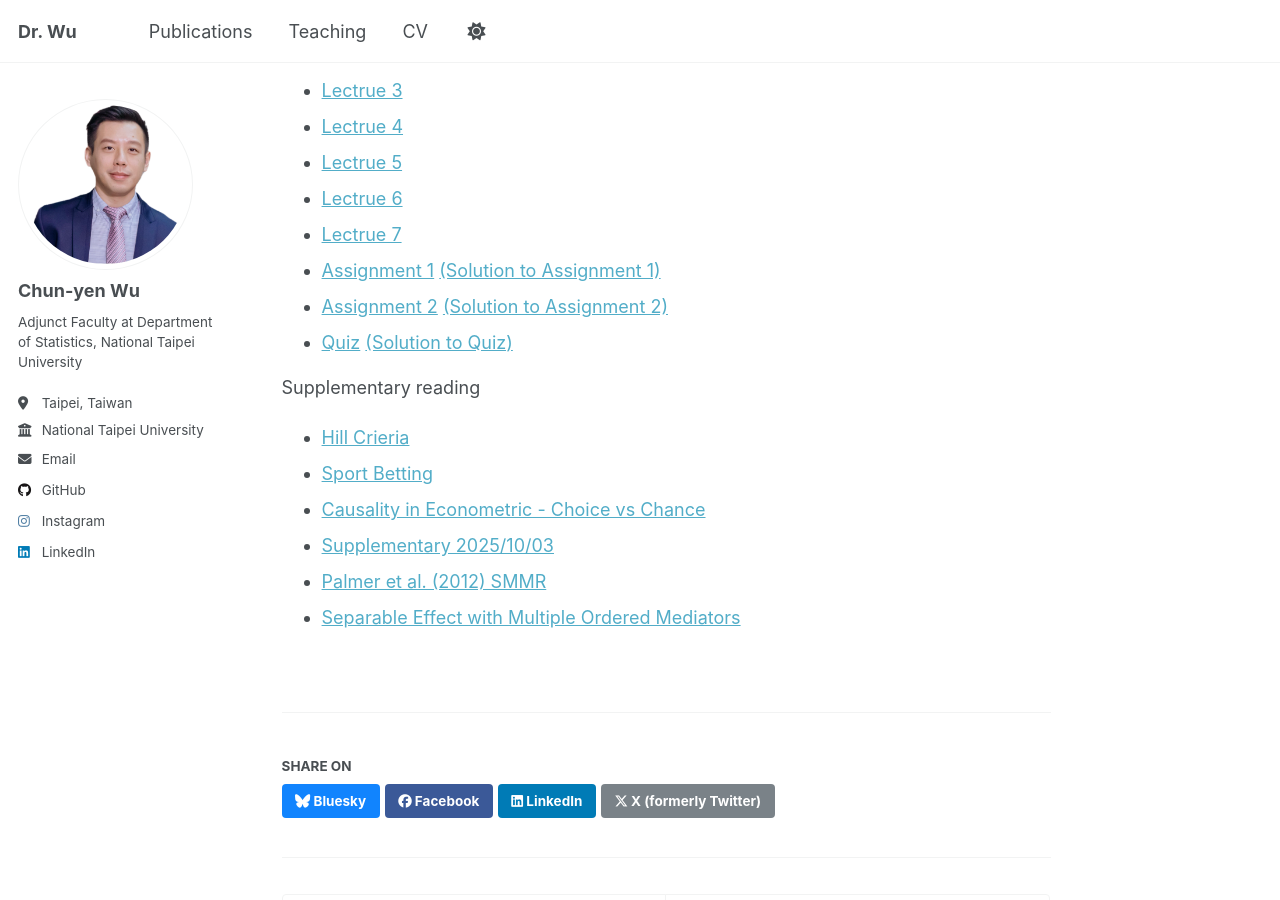
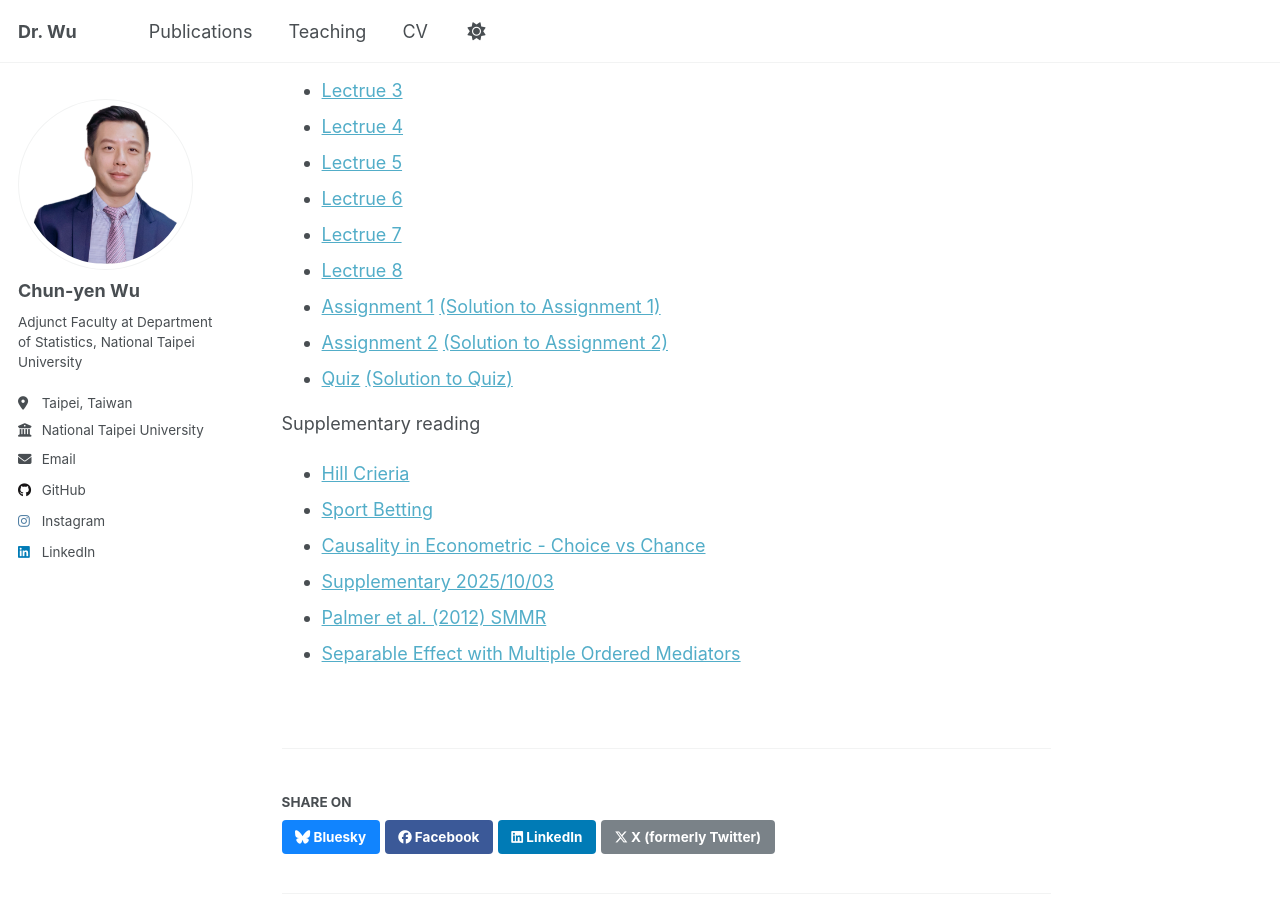
Before and after one commit to SashaWuNYCU/sashawunycu.github.io, a Jekyll site: the page built from _teaching/2025-1st-semester-teaching.md, in a window 1280 px wide and 900 px high, scrolled down 639 px. Built offline with Jekyll 4.4.1, drawn with Linux system fonts in a browser that asks for light colours; a script that is not in the unit is left out.

Commit message:
upload Lec8 for U4370 ver 251201

```diff
--- a/_teaching/2025-1st-semester-teaching.md
+++ b/_teaching/2025-1st-semester-teaching.md
@@ -28,6 +28,7 @@ Lectures
 - [Lectrue 5](http://sashawunycu.github.io/files/U4370/Lec5.pdf)
 - [Lectrue 6](http://sashawunycu.github.io/files/U4370/Lec6.pdf)
 - [Lectrue 7](http://sashawunycu.github.io/files/U4370/Lec7.pdf)
+- [Lectrue 8](http://sashawunycu.github.io/files/U4370/Lec8.pdf)
 - [Assignment 1](http://sashawunycu.github.io/files/U4370/U4370_HW1.pdf)
   [(Solution to Assignment 1)](http://sashawunycu.github.io/files/U4370/U4370_HW1_Sol.pdf)
 - [Assignment 2](http://sashawunycu.github.io/files/U4370/U4370_HW2.pdf)
```
Also changed, not shown: 1 other file.
